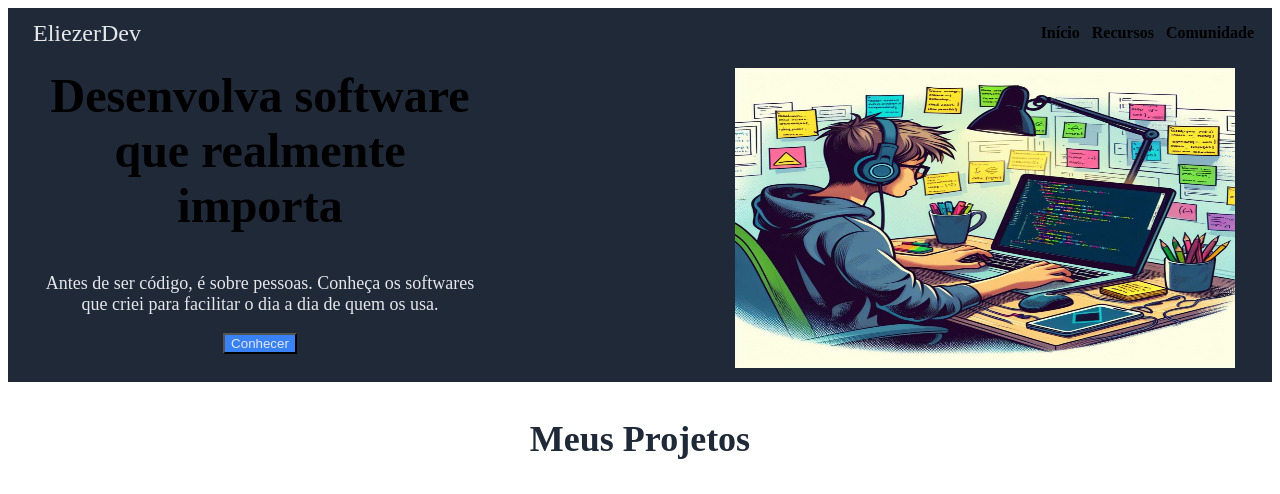
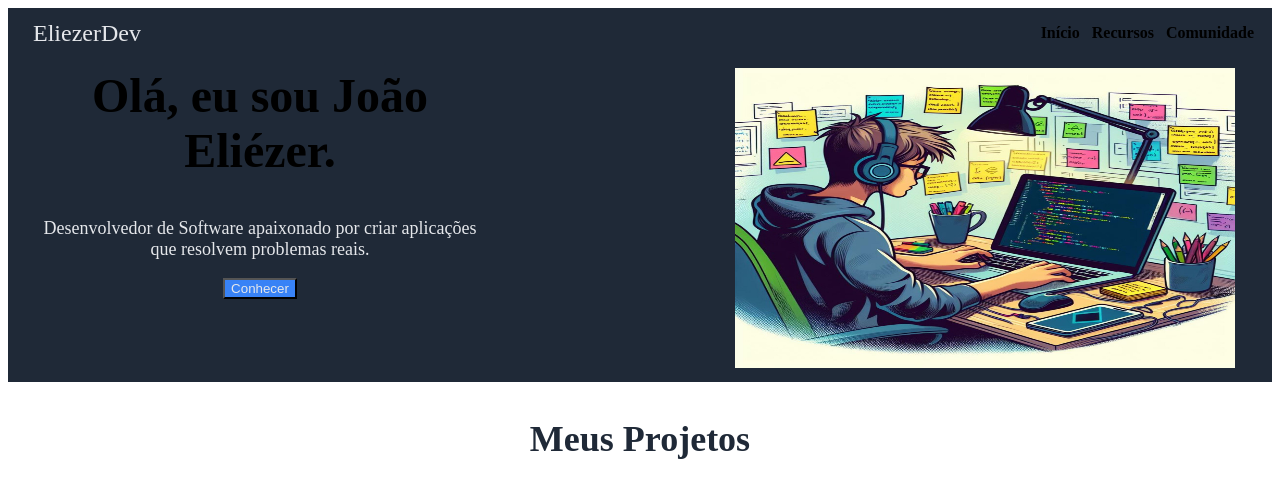
Before and after one commit to Eliezer-Medeiro/Landing-Page, a plain HTML site: page index.html in a window 1280 px wide. Shown: the top 494 px of the page. Drawn offline with Linux system fonts and the light colour scheme.

Commit message:
fix: alterei a apresentação

```diff
--- a/index.html
+++ b/index.html
@@ -22,8 +22,8 @@
 
     <div class="presentation">
         <div class="left-apresen">
-            <h2>Desenvolva software que realmente importa</h2>
-            <p>Antes de ser código, é sobre pessoas. Conheça os softwares que criei para facilitar o dia a dia de quem os usa.</p>
+            <h2>Olá, eu sou João Eliézer.</h2>
+            <p>Desenvolvedor de Software apaixonado por criar aplicações que resolvem problemas reais.</p>
             <a href="https://github.com/Eliezer-Medeiro">
                 <button class="leftbutton" value="Conhecer">Conhecer</button>
             </a>
```
